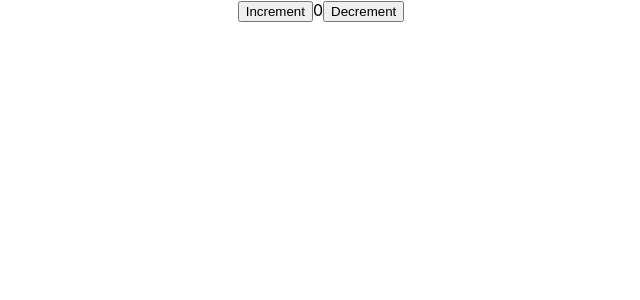
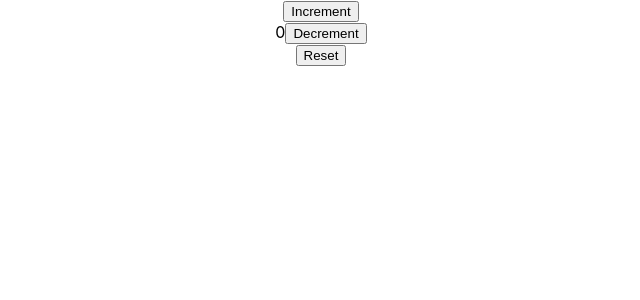
Before and after one commit to Ayshafebin/React-Practice, a React (Create React App) app: page / in a window 1280 px wide. Shown: the top 300 px of the page, without its empty margins (319-959 px from the left). Built offline with nearby package versions, Linux system fonts and the light colour scheme.

Commit message:
useReducer

```diff
--- a/src/App.js
+++ b/src/App.js
@@ -2,6 +2,7 @@
 import Counter11 from './Component/Counter11';
 import Fetch from './Component/Fetch';
 import Input from './Component/Input';
+import Reducer11 from './Component/Reducer11';
 // import UseEffect from './UseEffect/UseEffect';
 // import Counter from './Counter/Counter';
 // import FetchAPI from './Fetch/FetchAPI';
@@ -45,7 +46,9 @@
 
       {/* <Input/> */}
 
-      <Counter11/>
+      {/* <Counter11/> */}
+
+      <Reducer11/>
 
     </div>
   );
--- /dev/null
+++ b/src/Component/Reducer11.jsx
@@ -0,0 +1,28 @@
+import React, { useReducer } from 'react'
+
+const Reducer = (state,action) => {
+    switch (action) {
+        case 'Increment' :
+            return state + 1;
+        case 'Decrement' :
+            return state - 1;
+        case 'Reset' :
+            return 0;
+    }
+}
+
+const Reducer11 = () => {
+
+    const [value,dispatch] = useReducer(Reducer, 0)
+
+  return (
+    <div>
+        <button onClick={()=>dispatch('Increment')}>Increment</button><br />
+        {value}
+        <button onClick={()=>dispatch('Decrement')}>Decrement</button><br />
+        <button onClick={()=>dispatch('Reset')}>Reset</button><br />
+    </div>
+  )
+}
+
+export default Reducer11
```
